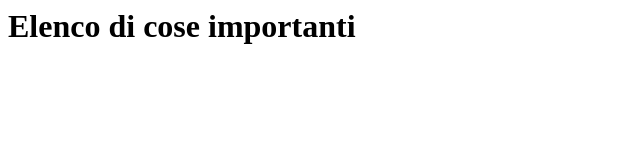
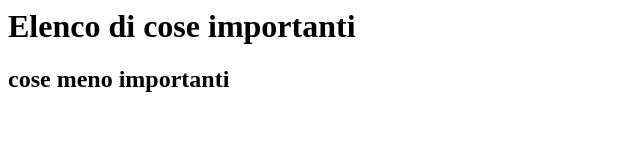
Before and after one commit to santeomatti/Corso-dist2023, a plain HTML site: page elenco.html in a window 1280 px wide. Shown: the whole page, without its empty margins (0-640 px from the left). Drawn offline with Linux system fonts and the light colour scheme.

Commit message:
Aggiunte cose meno importanti

```diff
--- a/elenco.html
+++ b/elenco.html
@@ -1,5 +1,7 @@
 <html>
   <body>
     <h1>Elenco di cose importanti</h1>
+	<h2>cose meno importanti</h2>
+
   </body>
 </html>
```
